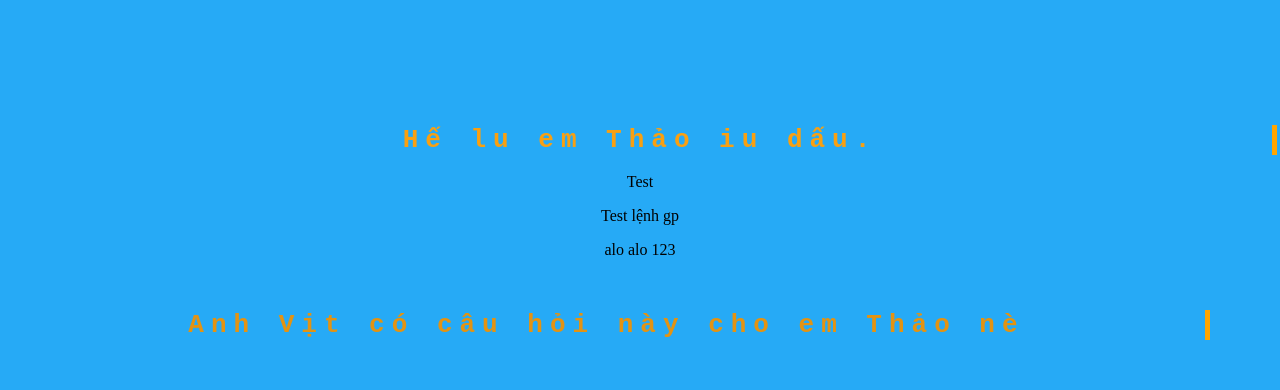
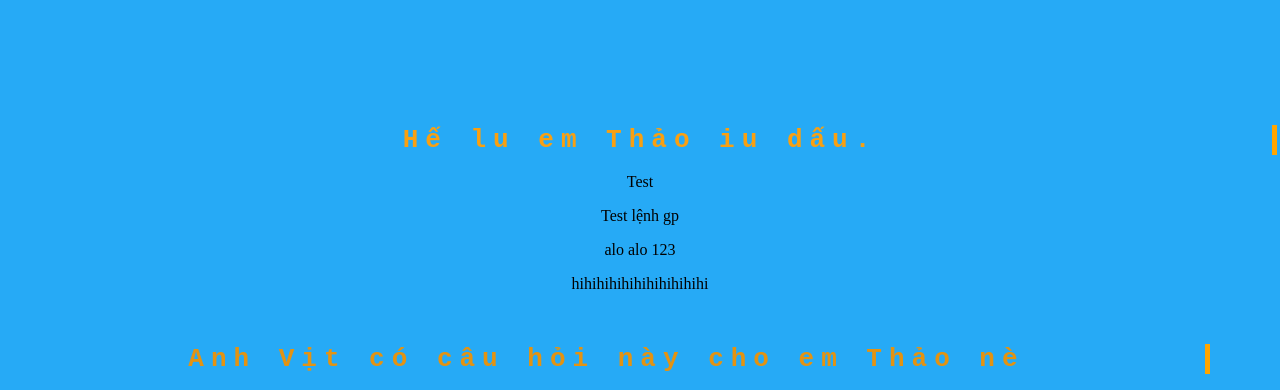
Before and after one commit to Nishikatakagi/test-rep, a plain HTML site: page index.html in a window 1280 px wide. Shown: the top 390 px of the page. Drawn offline with Linux system fonts and the light colour scheme.

Commit message:
Update index.html

```diff
--- a/index.html
+++ b/index.html
@@ -14,6 +14,7 @@
         <p>Test</p>
         <p>Test lệnh gp</p>
         <p>alo alo 123</p>
+        <p>hihihihihihihihihihihi</p>
     </div>
     </br>
     <div class="text2">
```
